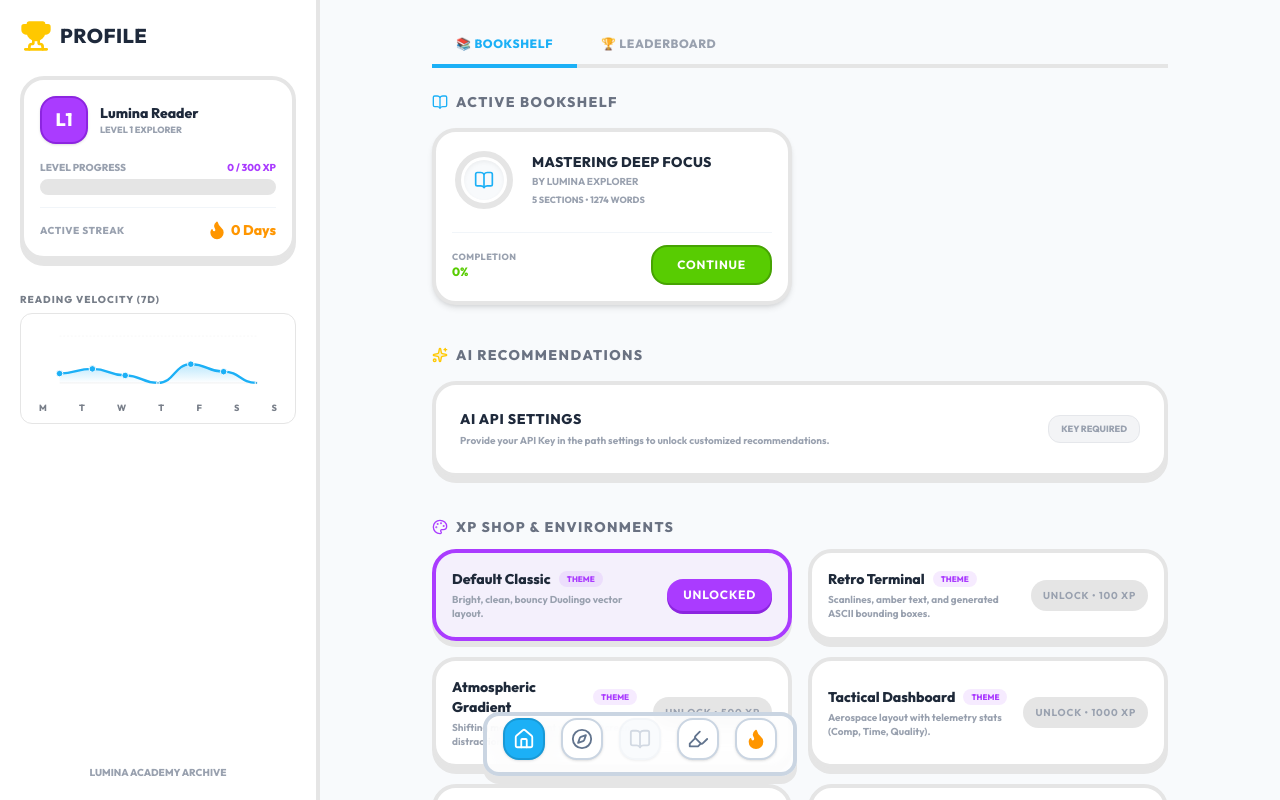
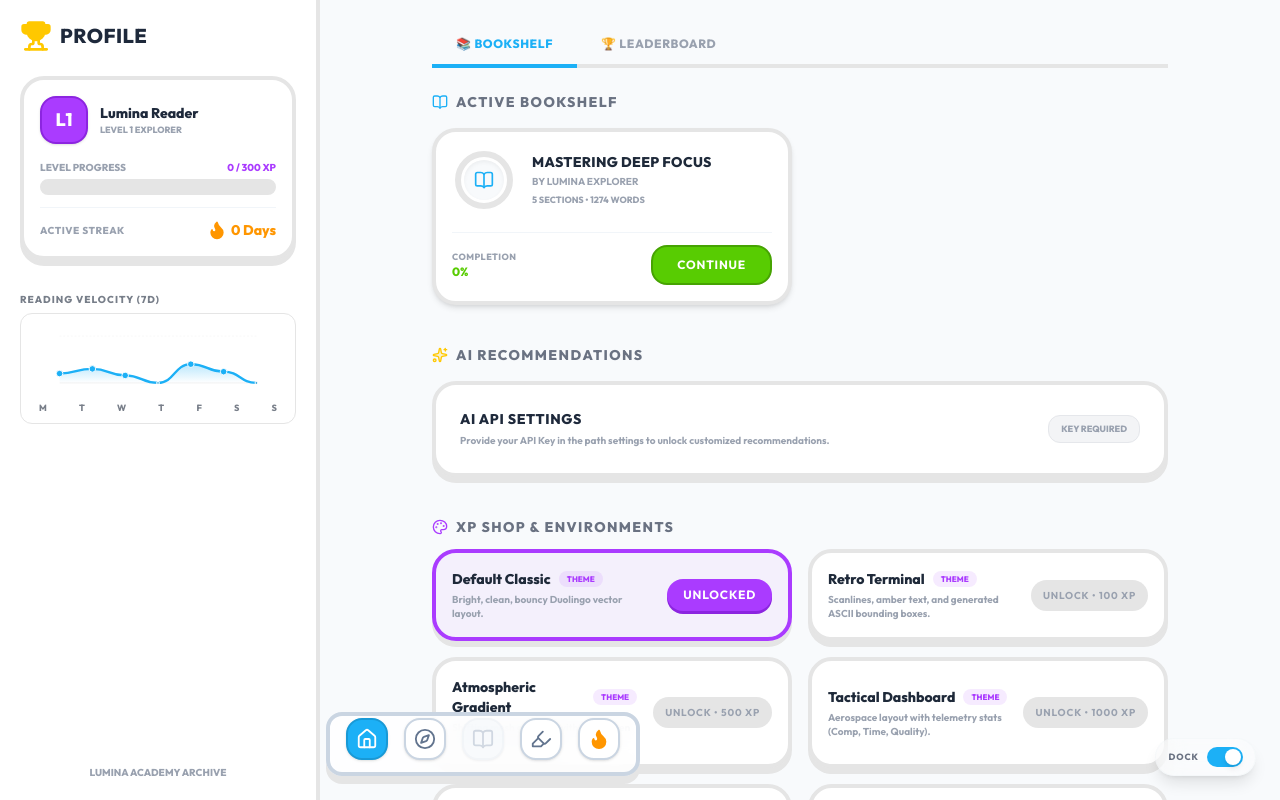
Before and after one commit to gaomccow/ebook, a React (Vite) app: page / in a window 1280 px wide. Built offline with nearby package versions, Linux system fonts and the light colour scheme.

Commit message:
sliding dock

```diff
--- a/src/App.tsx
+++ b/src/App.tsx
@@ -157,9 +157,10 @@
   });
   const [reconfigTheme, setReconfigTheme] = useState<string | null>(null);
 
-  // Highlights and Stats visibility toggles
+  // Highlights, Stats and Dock visibility toggles
   const [showHighlightsSidebar, setShowHighlightsSidebar] = useState(false);
   const [showStatsModal, setShowStatsModal] = useState(false);
+  const [showDock, setShowDock] = useState(true);
 
   // Localization and Images states
   const [language, setLanguage] = useState<Language>(() => (localStorage.getItem('gamified_reader_language') as Language) || 'en');
@@ -664,9 +665,39 @@
       />
 
       {/* Floating Navigation Dock (hidden in Focus Mode, Quiz, or Theme Transition) */}
+      <AnimatePresence>
+        {showDock && !isFocusMode && view !== 'quiz' && !reconfigTheme && (
+          <motion.div
+            initial={{ y: 80, opacity: 0, x: '-50%' }}
+            animate={{ y: 0, opacity: 1, x: '-50%' }}
+            exit={{ y: 80, opacity: 0, x: '-50%' }}
+            transition={{ type: 'spring', damping: 20, stiffness: 200 }}
+            className="fixed bottom-6 left-1/2 z-50 transform -translate-x-1/2"
+          >
+            <FloatingDock items={dockItems} />
+          </motion.div>
+        )}
+      </AnimatePresence>
+
+      {/* Half-transparent Slider Toggle at the bottom right corner */}
       {!isFocusMode && view !== 'quiz' && !reconfigTheme && (
-        <div className="fixed bottom-6 left-1/2 transform -translate-x-1/2 z-50">
-          <FloatingDock items={dockItems} />
+        <div className="fixed bottom-6 right-6 z-50 flex items-center gap-2 bg-white/30 dark:bg-slate-900/30 backdrop-blur-md border border-slate-200/20 dark:border-slate-800/20 rounded-full px-3 py-2 shadow-lg select-none">
+          <span className="text-[9px] font-black text-gray-500 dark:text-gray-400 uppercase tracking-widest">
+            {language === 'vi' ? 'THANH PHỤ' : 'DOCK'}
+          </span>
+          <button
+            onClick={() => setShowDock(prev => !prev)}
+            className={`w-9 h-5 rounded-full p-0.5 relative flex items-center transition-colors cursor-pointer
+              ${showDock ? 'bg-duo-blue' : 'bg-slate-300 dark:bg-slate-700'}
+            `}
+          >
+            <motion.div
+              layout
+              className="w-4 h-4 rounded-full bg-white shadow-md"
+              animate={{ x: showDock ? 16 : 0 }}
+              transition={{ type: 'spring', stiffness: 500, damping: 30 }}
+            />
+          </button>
         </div>
       )}
 
```
